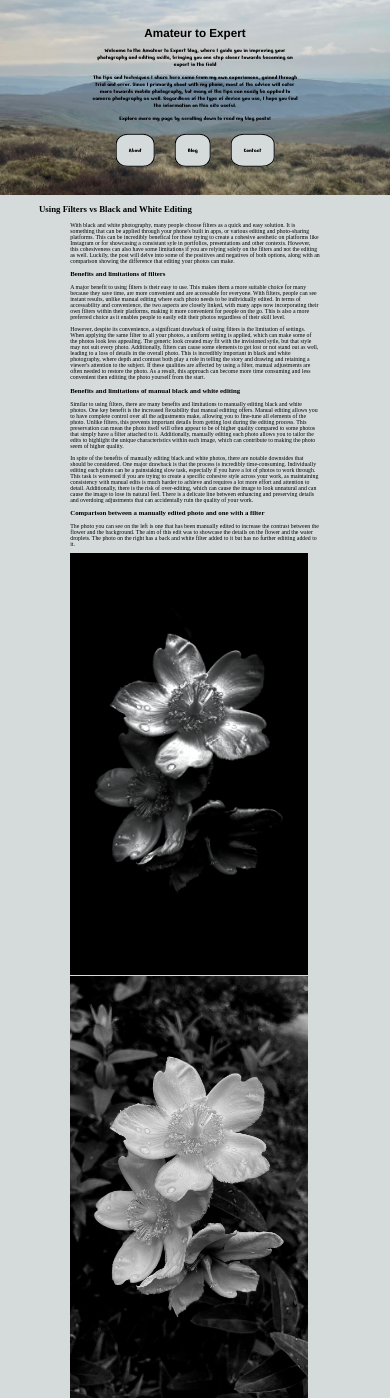
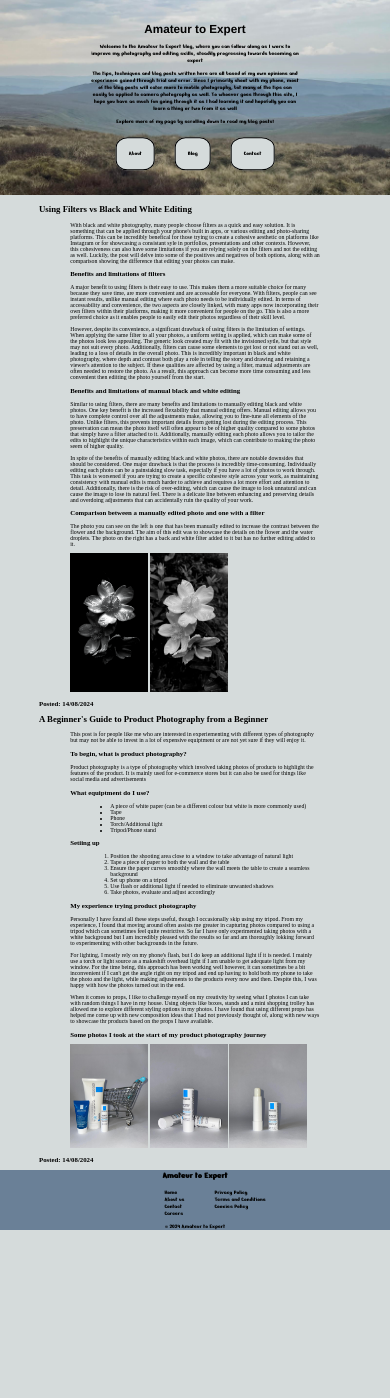
Before and after one commit to esalienn/esalienn.github.io, a plain HTML site: page index.html in a window 390 px wide. Shown: the top 1398 px of the page. After the commit the page ends 1230 px from the top, so only its background shows below. Drawn offline with Linux system fonts and the light colour scheme; a web font is replaced by a local one.

Commit message:
article change

```diff
--- a/index.html
+++ b/index.html
@@ -13,9 +13,9 @@
             <img src="images/views.jpeg" alt="view of hills">
             <header id="centred-text">
                 <h1>Amateur to Expert</h1>
-                <p>Welcome to the Amateur to Expert blog, where I guide you in improving your photography and editing skills, bringing you one step closer towards becoming an expert in the field</p>
-                <p>The tips and techniques I share here come from my own experiences, gained through trial and error. Since I primarily shoot with my phone, most of the advice will cater more towards mobile photography, but many of the tips can easily be applied to camera photography as well. Regardless of the type of device you use, I hope you find the information on this site useful.</p>
-                <p>Explore more my page by scrolling down to read my blog posts!</p>
+                <p>Welcome to the Amateur to Expert blog, where you can follow along as I work to improve my photography and editing skills, steadily progressing towards becoming an expert</p>
+                <p>The tips, techniques and blog posts written here are all based of my own opinions and experience gained through trial and error. Since I primarily shoot with my phone, most of the blog posts will cater more to mobile photography, but many of the tips can easily be applied to camera photography as well. To whoever goes through this site, I hope you have as much fun going through it as I had learning it and hopefully you can learn a thing or two from it as well</p>
+                <p>Explore more of my page by scrolling down to read my blog posts!</p>
                 <nav>
                     <ul id="nav-ul">
                         <li><a href="" class="navbutton">About</a></li>
@@ -37,10 +37,10 @@
                 <p> A major benefit to using filters is their easy to use. This makes them a more suitable choice for many because they save time, are more convenient and are accessable for everyone. With filters, people can see instant results, unlike manual editing where each photo needs to be individually edited. In terms of accessability and convenience, the two aspects are closely linked, with many apps now incorporating their own filters within their platforms, making it more convenient for people on the go. This is also a more preferred choice as it enables people to easily edit their photos regardless of their skill level.</p>
                 <p>However, despite its convenience, a significant drawback of using filters is the limitation of settings. When applying the same filter to all your photos, a uniform setting is applied, which can make some of the photos look less appealing. The generic look created may fit with the invisioned sytle, but that style may not suit every photo. Additionally, filters can cause some elements to get lost or not stand out as well, leading to a loss of details in the overall photo. This is incredibly important in black and white photography, where depth and contrast both play a role in telling the story and drawing and retaining a viewer's attention to the subject. If these qualities are affected by using a filter, manual adjustments are often needed to restore the photo. As a result, this approach can become more time consuming and less convenient then ediiting the photo yourself from the start.</p>
                 <h3>Benefits and limitations of manual black and white editing</h3>
-                <p>Similar to using filters, there are many benefits and limitations to manually editing black and white photos. One key benefit is the increased flexability that manual editting offers. Manual editing allows you to have complete control over all the adjustments make, allowing you to fine-tune all elements of the photo. Unlike filters, this prevents important details from getting lost during the editing process. This preservation can mean the photo itself will often appear to be of higher quality compared to some photos that simply have a filter attached to it. Additionally, manually editing each photo allows you to tailor the edits to highlight the unique characteristics within each image, which can contribute to making the photo seem of higher quality.</p>
+                <p>Similar to using filters, there are many benefits and limitations to manually editing black and white photos. One key benefit is the increased flexability that manual editing offers. Manual editing allows you to have complete control over all the adjustments make, allowing you to fine-tune all elements of the photo. Unlike filters, this prevents important details from getting lost during the editing process. This preservation can mean the photo itself will often appear to be of higher quality compared to some photos that simply have a filter attached to it. Additionally, manually editing each photo allows you to tailor the edits to highlight the unique characteristics within each image, which can contribute to making the photo seem of higher quality.</p>
                 <p>In spite of the benefits of manually editing black and white photos, there are notable downsides that should be considered. One major drawback is that the process is incredibly time-consuming. Individually editing each photo can be a painstaking slow task, especially if you have a lot of photos to work through. This task is worsened if you are trying to create a specific cohesive style across your work, as maintaining consistency with manual edits is much harder to achieve and requires a lot more effort and attention to detail. Additionally, there is the risk of over-editing, which can cause the image to look unnatural and can cause the image to lose its natural feel. There is a delicate line between enhancing and preserving details and overdoing adjustments that can accidentally ruin the quality of your work.</p>
                 <h3>Comparison between a manually edited photo and one with a filter</h3>
-                <p>The photo you can see on the left is one that has been manually edited to increase the contrast between the flower and the background. The aim of this edit was to showcase the details on the flower and the water droplets. The photo on the right has a back and white filter added to it but has no further editting added to it.</p>
+                <p>The photo you can see on the left is one that has been manually edited to increase the contrast between the flower and the background. The aim of this edit was to showcase the details on the flower and the water droplets. The photo on the right has a back and white filter added to it but has no further editing added to it.</p>
                 <img src="images/bnw-manual.png" alt="photo of flower edited in black and white">
                 <img src="images/bnw-filter.jpeg" alt="photo of flower with black and white filter added to it">
             </main>
@@ -50,31 +50,33 @@
         </article>
         <article>
             <header>
-                <h2>A Beginner's Guide to Product Photography with Minimal Equiptment</h2>
+                <h2>A Beginner's Guide to Product Photography from a Beginner</h2>
             </header>
             <main>
-                <p>This post is catered towards those interested in product photography but may not want to invest in a lot of expensive equiptment or are not sure if they will enjoy it.</p>
+                <p>This post is for people like me who are interested in experiementing with different types of photography but may not be able to invest in a lot of expensive equiptment or are not yet sure if they will enjoy it.</p>
                 <h3>To begin, what is product photography?</h3>
-                <p>Product photography is a type of photography which involved taking photos of products to highlight the features of the product. It is mainly used for e-commerce stores bu it can also be used for things like social media and advertisements</p>
-                <h3>What equiptment will I need?</h3>
+                <p>Product photography is a type of photography which involved taking photos of products to highlight the features of the product. It is mainly used for e-commerce stores but it can also be used for things like social media and advertisements</p>
+                <h3>What equiptment do I use?</h3>
                 <ul>
-                    <li>A piece of white paper</li>
+                    <li>A piece of white paper (can be a different colour but white is more commonly used)</li>
                     <li>Tape</li>
-                    <li>Phone/Camera</li>
-                    <li>Torch/Additional light (optional)</li>
+                    <li>Phone</li>
+                    <li>Torch/Additional light</li>
                     <li>Tripod/Phone stand</li>
                 </ul>
                 <h3>Setiing up</h3>
                 <ol>
-                    <li>Position shooting area close to a window (take advantage of natural light)</li>
-                    <li>Tape a piece of paper to both the wall and table - can use other colours but white is more commonly used</li>
-                    <li>Make sure the paper curves smoothly where the wall meets the table - important for creating a smooth background</li>
-                    <li>Using a tripod, set up your phone/camera in place</li>
-                    <li>Use flash if needed with additional light to hide unwanted shadows</li>
-                    <li>Take photos, evaluate and adjust</li>
+                    <li>Position the shooting area close to a window to take advantage of natural light</li>
+                    <li>Tape a piece of paper to both the wall and the table</li>
+                    <li>Ensure the paper curves smoothly where the wall meets the table to create a seamless background</li>
+                    <li>Set up phone on a tripod</li>
+                    <li>Use flash or additional light if needed to eliminate unwanted shadows</li>
+                    <li>Take photos, evaluate and adjust accordingly</li>
                 </ol>
-                <h3>My experience taking photos like this</h3>
-                <p>I personally follow the steps outlined in this post, though I admit I do not always use my tripod. I find that moving around frequently has been more beneficial to me in capturing dynamic shots, so using a tripod can sometimes be more of a hinderence than help. For lighting, I primarily rely on my phone's flash combined with an additional light if it is needed. Occasionally, I like to incorporate random things as props to challenge myself on my creativity when experimenting in product photography.</p>
+                <h3>My experience trying product photography</h3>
+                <p>Personally I have found all these steps useful, though I occasionally skip using my tripod. From my experience, I found that moving around often assists me greater in capturing photos compared to using a tripod which can sometimes feel quite restrictive. So far I have only experimented taking photos with a white background but I am incredibly pleased with the results so far and am thoroughly lokking forward to experimenting with other backgrounds in the future.</p>
+                <p>For lighting, I mostly rely on my phone's flash, but I do keep an additional light if it is needed. I mainly use a torch or light source as a makeshift overhead light if I am unable to get adequate light from my window. For the time being, this approach has been working well however, it can sometimes be a bit inconvenient if I can't get the angle right on my tripod and end up having to hold both my phone to take the photo and the light, while making adjustments to the products every now and then. Despite this, I was happy with how the photos turned out in the end.</p>
+                <p>When it comes to props, I like to challenge myself on my creativity by seeing what I photos I can take with random things I have in my house. Using objects like boxes, stands and a mini shopping trolley has allowed me to explore different styling options in my photos. I have found that using different props has helped me come up with new composition ideas that I had not previously thought of, along with new ways to showcase thr products based on the props I have available. </p>
                 <h3>Some photos I took at the start of my product photography journey</h3>
                 <img src="images/product1.jpeg" alt="product photography. 3 skincare products in front of trolley">
                 <img src="images/product2.jpeg" alt="product photography of lipbalm">
--- a/style.css
+++ b/style.css
@@ -54,22 +54,26 @@ main {
     font-family: "Playpen sans";
 }
 
-main > img {
-    height: 50vh;
-    width: auto;
+main img {
+    width: 20vw;
+    height: auto;
 }
 
 body > footer {
     background-color: #6A8097;
+    text-align: center;
 }
 
 #footer-ul {
     display: flex;
     list-style: none;
+    justify-content: center;
+    text-align: left;
 }
 
 #footer-ul > div > li {
     margin-left: 15px;
+    margin-right: 15px;
 }
 
 #footer-ul > div > li > a {
```
